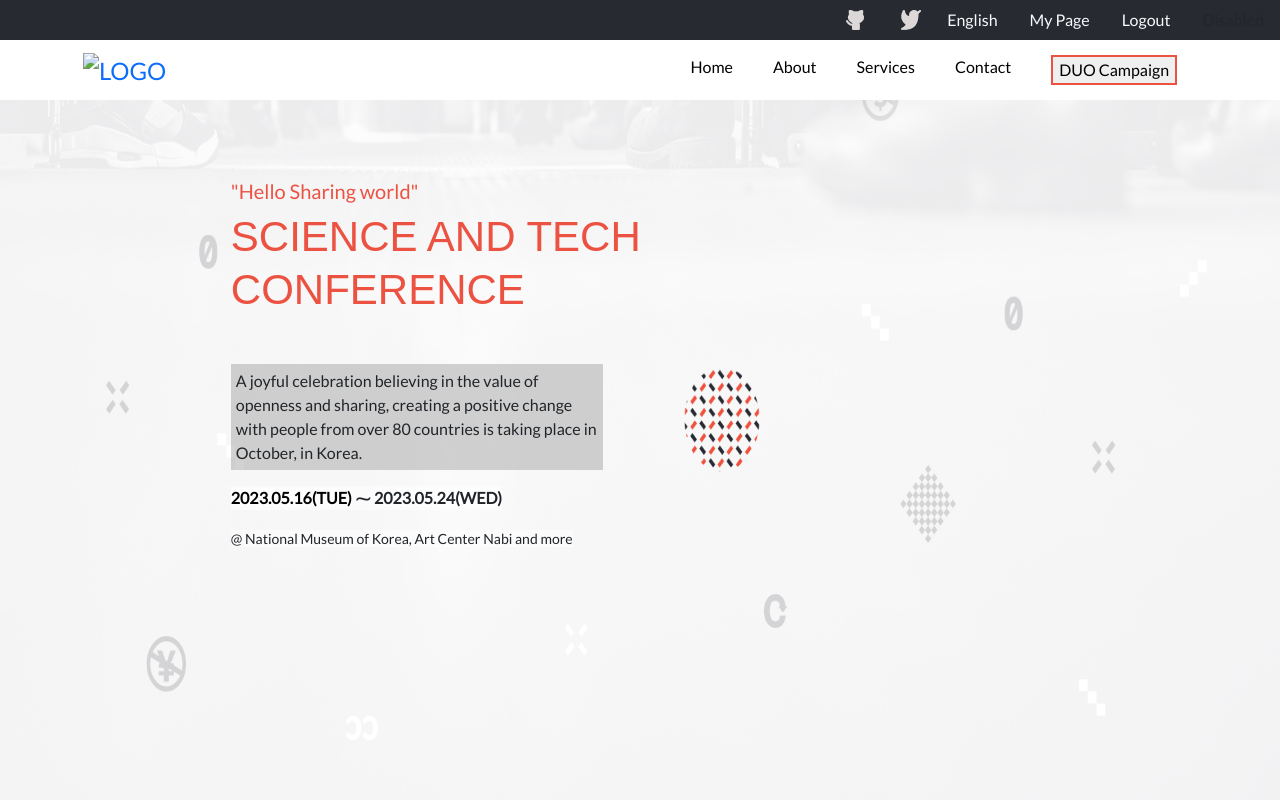
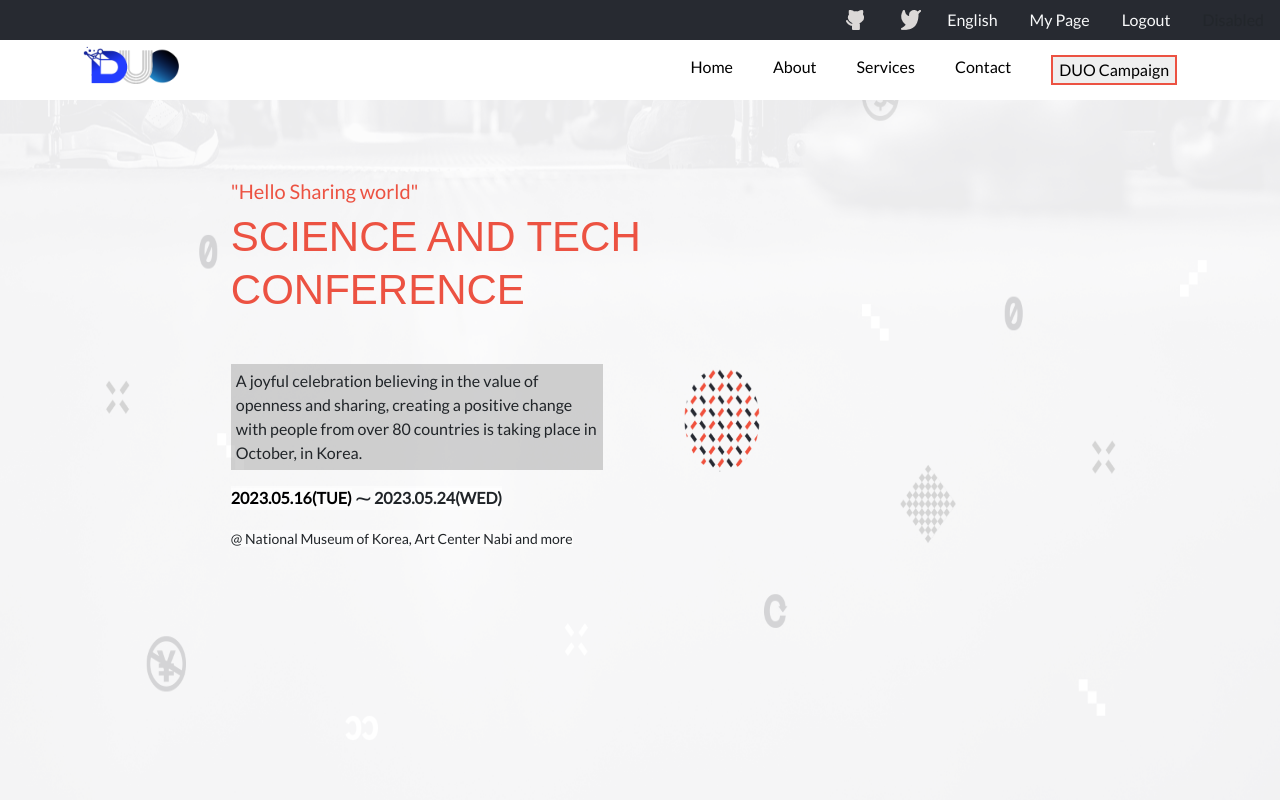
Before and after one commit to danielochuba/conference-page, a website: page index.html in a window 1280 px wide. Shown: the top 800 px of the page. Drawn offline with nearby package versions, Linux system fonts and the light colour scheme; the site is published under a folder, as on GitHub Pages, so addresses that start at the root find nothing.

Commit message:
Update index.html

```diff
--- a/index.html
+++ b/index.html
@@ -39,7 +39,7 @@
               </ul>
             <nav class="navbar ">
                     <div class="navbar-logo desk">
-                        <a href="#"><img src="/images/duoTechnobg.png" height="100px" alt="Logo"></a>
+                        <a href="#"><img src="./images/duoTechnobg.png" height="100px" alt="Logo"></a>
                     </div>
                 <div class="navbar-menu ">
                     <ul>
```
